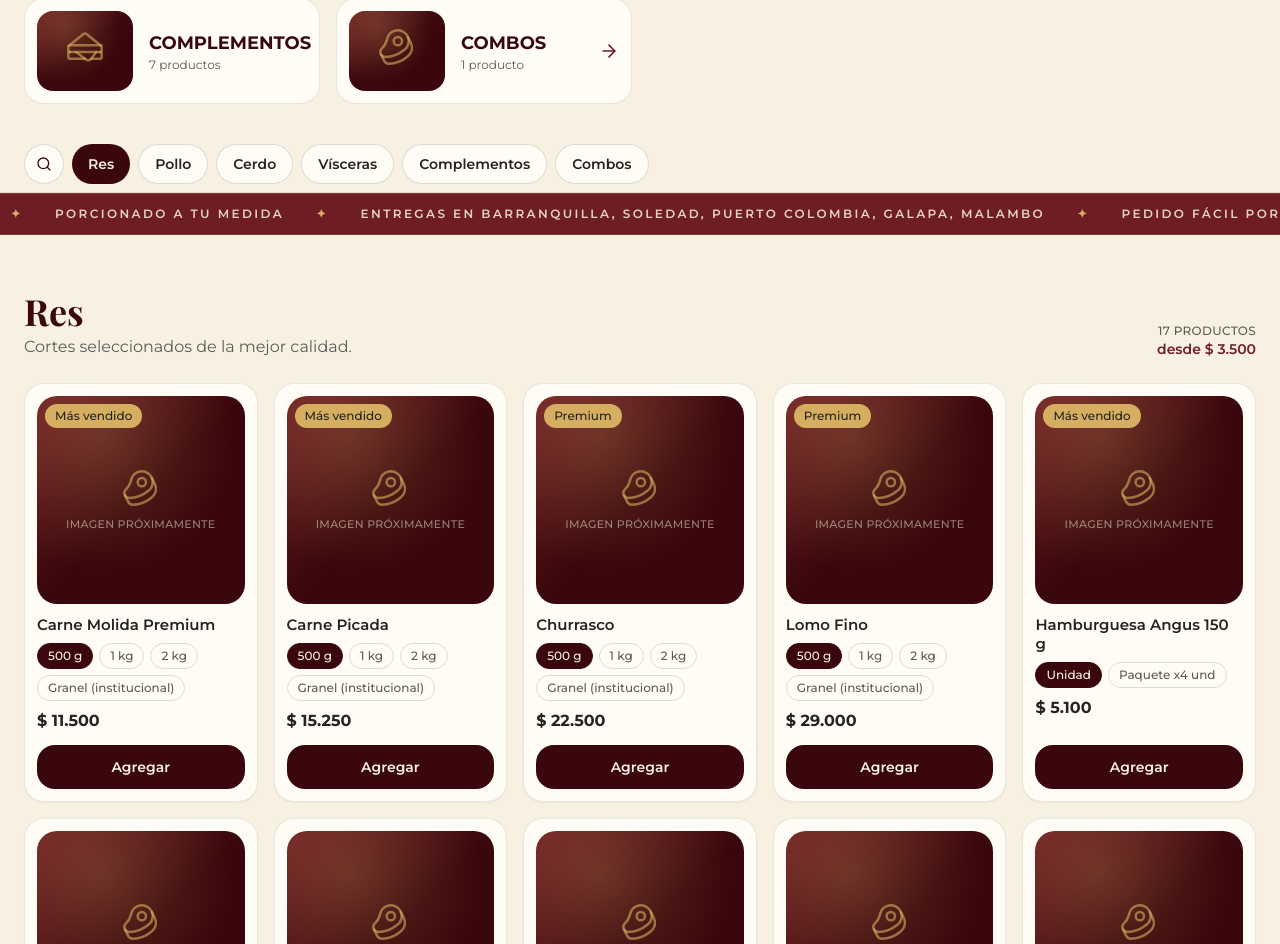
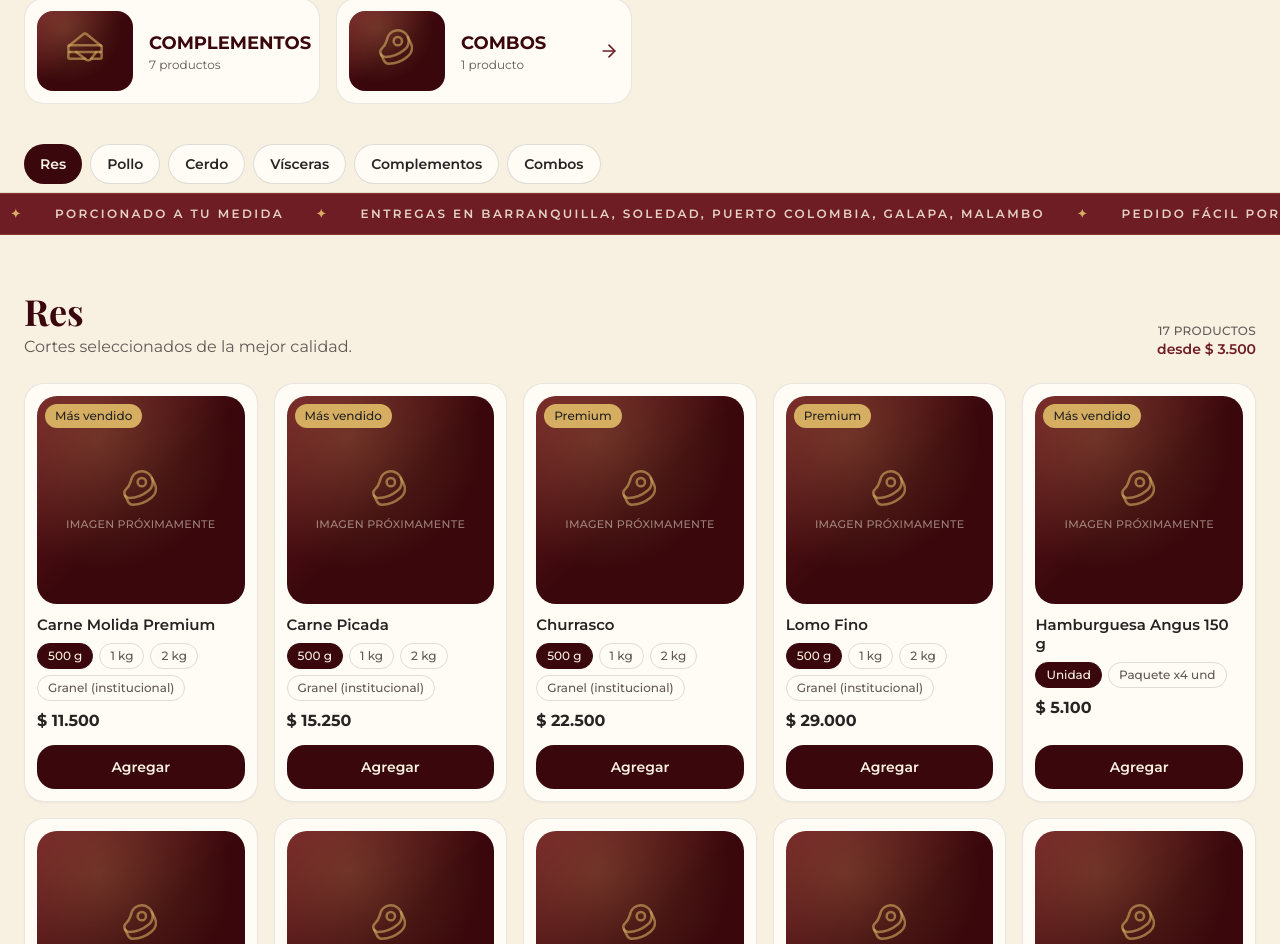
Before and after one commit to Sowi22/VANTRO, a Next.js app: page / in a window 1280 px wide. Shown: the part 824-1768 px from the top of the page. Built offline with nearby package versions, Linux system fonts and the light colour scheme.

Commit message:
Quita la lupa de la barra de categorias
Co-Authored-By: Claude Opus 5.5 <noreply@anthropic.com>

```diff
--- a/src/features/catalog/CategoryNav.tsx
+++ b/src/features/catalog/CategoryNav.tsx
@@ -1,9 +1,7 @@
 "use client";
 
 import { useEffect, useRef, useState } from "react";
-import { Search } from "lucide-react";
 import { cn } from "@/lib/utils";
-import { useUIStore } from "@/store/ui.store";
 
 interface CategoryNavProps {
   sections: { id: string; label: string }[];
@@ -16,7 +14,6 @@ interface CategoryNavProps {
 export function CategoryNav({ sections }: CategoryNavProps) {
   const [active, setActive] = useState(sections[0]?.id);
   const trackRef = useRef<HTMLDivElement>(null);
-  const openSearch = useUIStore((s) => s.openSearch);
 
   useEffect(() => {
     const observer = new IntersectionObserver(
@@ -56,14 +53,6 @@ export function CategoryNav({ sections }: CategoryNavProps) {
         ref={trackRef}
         className="no-scrollbar mx-auto flex h-14 max-w-7xl items-center gap-2 overflow-x-auto px-4 sm:px-6"
       >
-        <button
-          type="button"
-          onClick={openSearch}
-          aria-label="Buscar producto"
-          className="flex h-10 w-10 shrink-0 items-center justify-center rounded-full border border-charcoal/15 bg-surface text-primary transition active:scale-95"
-        >
-          <Search className="h-4 w-4" />
-        </button>
         {sections.map((section) => (
           <a
             key={section.id}
--- a/src/store/ui.store.ts
+++ b/src/store/ui.store.ts
@@ -5,9 +5,8 @@ interface UIState {
   openCart: () => void;
   closeCart: () => void;
 
-  /** Buscador del encabezado: se abre desde el ícono del header o de la barra de categorías. */
+  /** Buscador del encabezado (ícono de la lupa en el header). */
   isSearchOpen: boolean;
-  openSearch: () => void;
   closeSearch: () => void;
   toggleSearch: () => void;
 }
@@ -18,7 +17,6 @@ export const useUIStore = create<UIState>((set) => ({
   closeCart: () => set({ isCartOpen: false }),
 
   isSearchOpen: false,
-  openSearch: () => set({ isSearchOpen: true }),
   closeSearch: () => set({ isSearchOpen: false }),
   toggleSearch: () => set((s) => ({ isSearchOpen: !s.isSearchOpen })),
 }));
```
